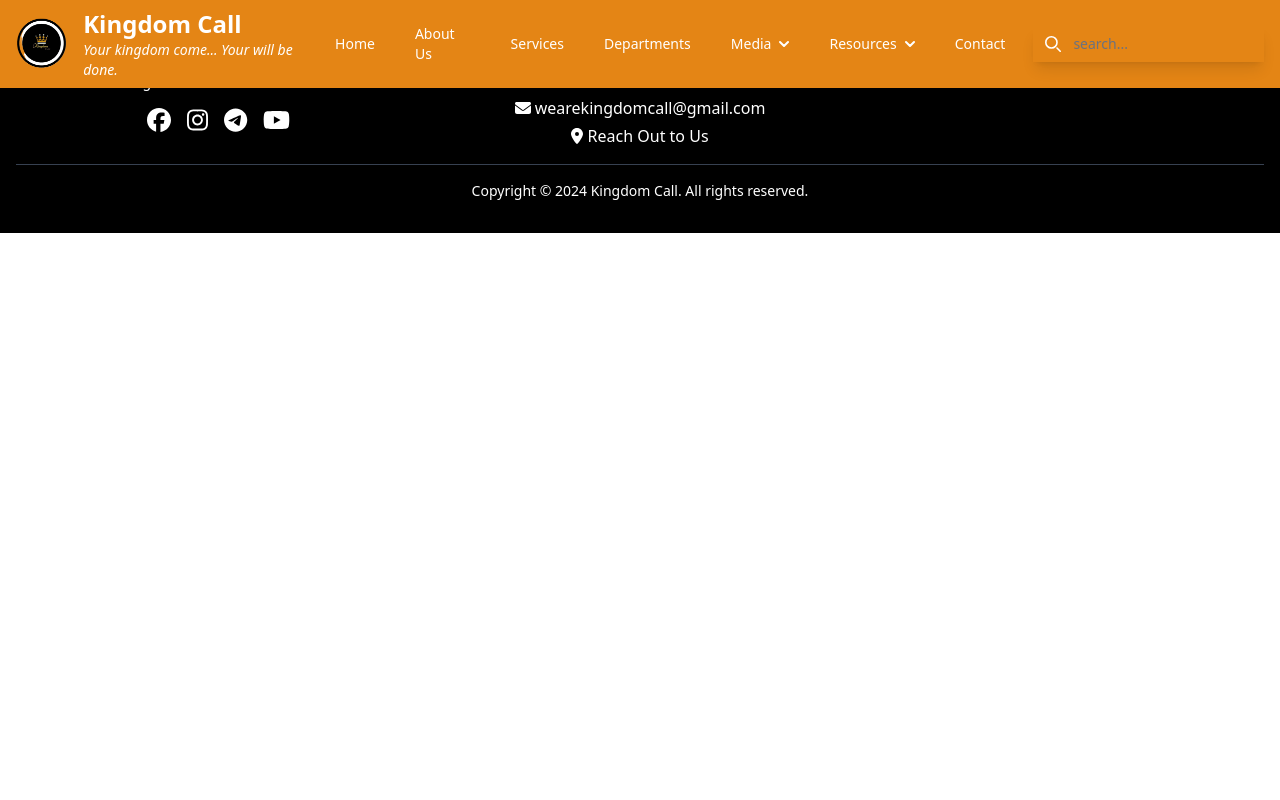
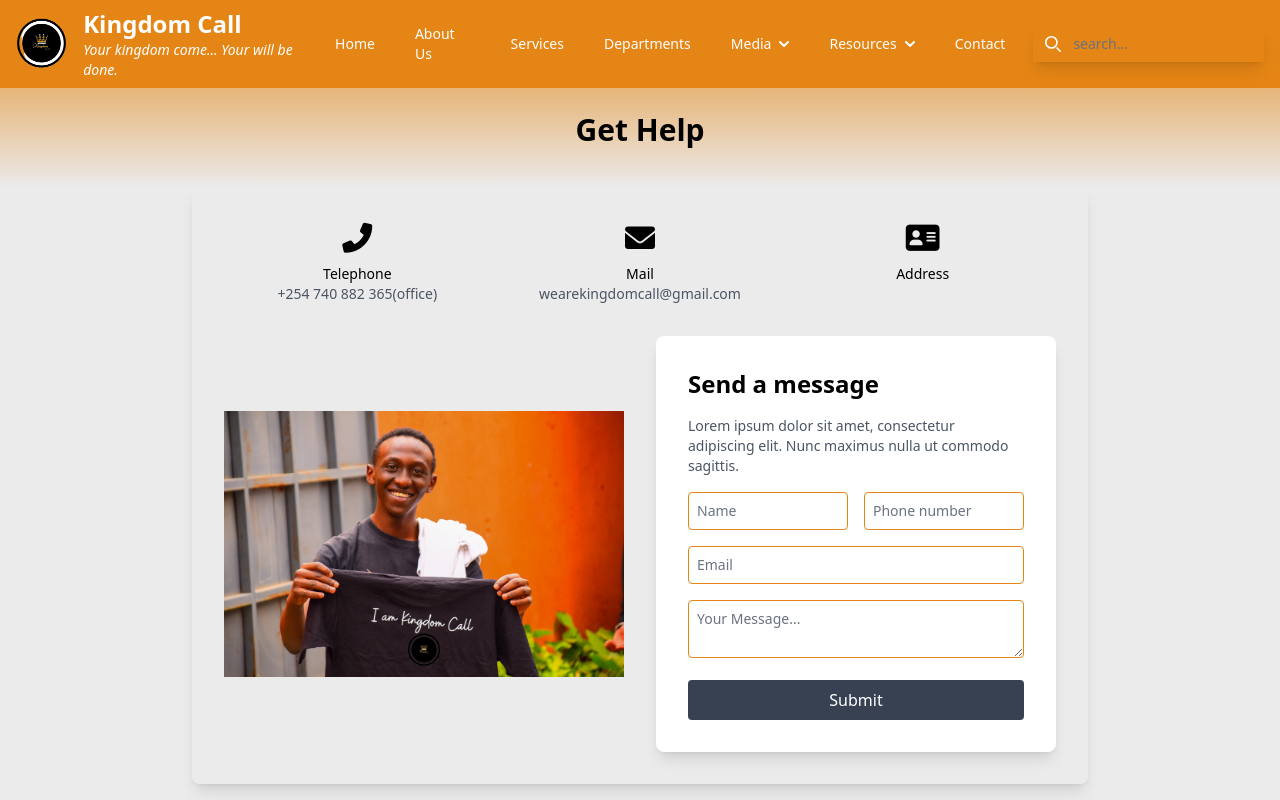
Before and after one commit to humphreyotieno1/Kingdom_Call, a React (Vite) app in the folder client/: page /contact in a window 1280 px wide. Shown: the top 800 px of the page. Built offline with nearby package versions, Linux system fonts and the light colour scheme.

Commit message:
add contacts page

```diff
--- a/client/src/Pages/Contact.jsx
+++ b/client/src/Pages/Contact.jsx
@@ -1,10 +1,55 @@
-import React from "react";
-
+import React from 'react';
 
 const ContactUsPage = () => {
-    return(
-        <div></div>
-    )
-}
+  return (
+    <div className="min-h-screen flex flex-col items-center bg-[#ebebeb]">
+      <div className="w-full py-4 bg-[linear-gradient(180deg,#e48515,#ebebeb)] py-10">
+        <h1 className="text-3xl font-bold text-black mt-20 mb-2 text-center py-4">Get Help</h1>
+      </div>
+      <div className="shadow-lg rounded-lg p-8 max-w-4xl w-full">
+        <div className="grid grid-cols-1 sm:grid-cols-3 gap-4 text-center mb-8">
+          <div className="sm:col-span-1">
+            <div className="flex justify-center mb-2">
+              <i className="fas fa-phone-alt text-4xl sm:text-3xl text-black"></i>
+            </div>
+            <h2 className="text-lg sm:text-sm font-medium">Telephone</h2>
+            <p className="text-lg sm:text-sm text-gray-600"> +254 740 882 365(office) </p>
+          </div>
+          <div className="sm:col-span-1">
+            <div className="flex justify-center mb-2">
+              <i className="fas fa-envelope text-4xl sm:text-3xl text-black"></i>
+            </div>
+            <h2 className="text-lg sm:text-sm font-medium">Mail</h2>
+            <p className="text-lg sm:text-sm text-gray-600"> wearekingdomcall@gmail.com</p>
+          </div>
+          <div className="sm:col-span-1">
+            <div className="flex justify-center mb-2">
+              <i className="fas fa-address-card text-4xl sm:text-3xl text-black"></i>
+            </div>
+            <h2 className="text-lg sm:text-sm font-medium">Address</h2>
+          </div>
+        </div>
+        <div className="grid grid-cols-1 md:grid-cols-2 gap-8">
+          <div className="flex justify-center items-center rounded-lg">
+            <img src="/contact.jpeg" alt="contact-us" className="w-full" />
+          </div>
+          <div className="bg-white p-8 shadow-lg rounded-lg w-full">
+            <h2 className="text-2xl font-semibold mb-4">Send a message</h2>
+            <p className="text-md sm:text-sm text-gray-600 mb-4">Lorem ipsum dolor sit amet, consectetur adipiscing elit. Nunc maximus nulla ut commodo sagittis.</p>
+            <form>
+              <div className="grid grid-cols-2 gap-4 mb-4">
+                <input type="text" placeholder="Name" className="border border-[#E48515] p-2 rounded focus:ring-2 focus:ring-[#E48515] focus:border-transparent text-sm"/>
+                <input type="text" placeholder="Phone number" className="border border-[#E48515] p-2 rounded focus:ring-2 focus:ring-[#E48515] focus:border-transparent text-sm"/>
+              </div>
+              <input type="email" placeholder="Email" className="border border-[#E48515] p-2 w-full rounded mb-4 focus:ring-2 focus:ring-[#E48515] focus:border-transparent text-sm"/>
+              <textarea placeholder="Your Message..." className="border border-[#E48515] p-2 w-full rounded mb-4 focus:ring-2 focus:ring-[#E48515] focus:border-transparent text-sm"></textarea>
+              <button type="submit" className="bg-gray-700 hover:bg-black hover:text-white transition text-white p-2 rounded w-full">Submit</button>
+            </form>
+          </div>
+        </div>
+      </div>
+    </div>
+  );
+};
 
 export default ContactUsPage;
```
Also changed, not shown: client/public/contact.jpeg (added).
